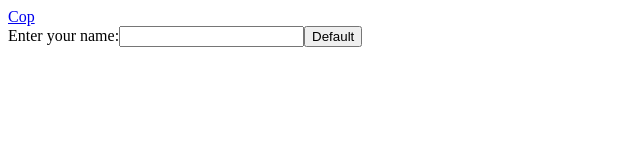
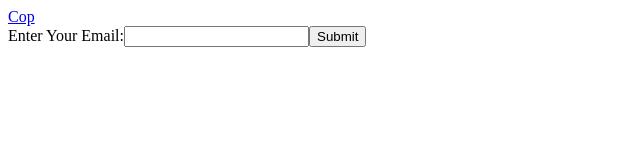
Before and after one commit to zecollokaris/Email-Scheduler, a React (Create React App) app in the folder Frontend/: page / in a window 1280 px wide. Shown: the top 160 px of the page, without its empty margins (0-640 px from the left). Built offline with nearby package versions, Linux system fonts and the light colour scheme.

Commit message:
email set up is working

```diff
--- a/Frontend/package.json
+++ b/Frontend/package.json
@@ -6,6 +6,8 @@
     "@testing-library/jest-dom": "^5.16.5",
     "@testing-library/react": "^13.3.0",
     "@testing-library/user-event": "^13.5.0",
+    "axios": "^0.27.2",
+    "joi": "^17.6.0",
     "react": "^18.2.0",
     "react-dom": "^18.2.0",
     "react-router-dom": "^6.3.0",
--- a/Frontend/src/components/EmailHome.js
+++ b/Frontend/src/components/EmailHome.js
@@ -45,11 +45,11 @@ class EmailHome extends React.Component {
           <Link to="/" className="navbar-logo">Cop</Link>
         </div>
         <form onSubmit={this.handleSubmit}>
-        <label>Enter your name:
+        <label>Enter Your Email:
           <input type="email" value={this.state.value} onChange={this.handleChange} />
         </label>
 
-        <button type="submit" value="Submit">Default</button>
+        <button type="submit" value="Submit">Submit</button>
       </form>
       </nav>
       </>
```
Also changed, not shown: 1 other file (tests, documents, lock files or other folders).
